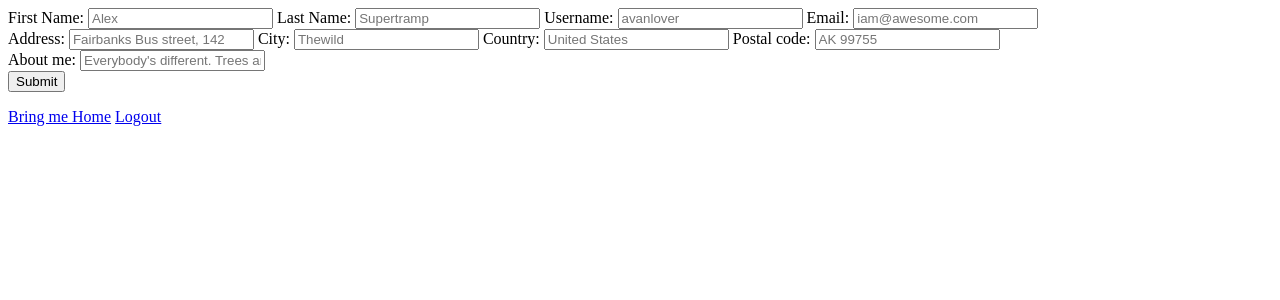
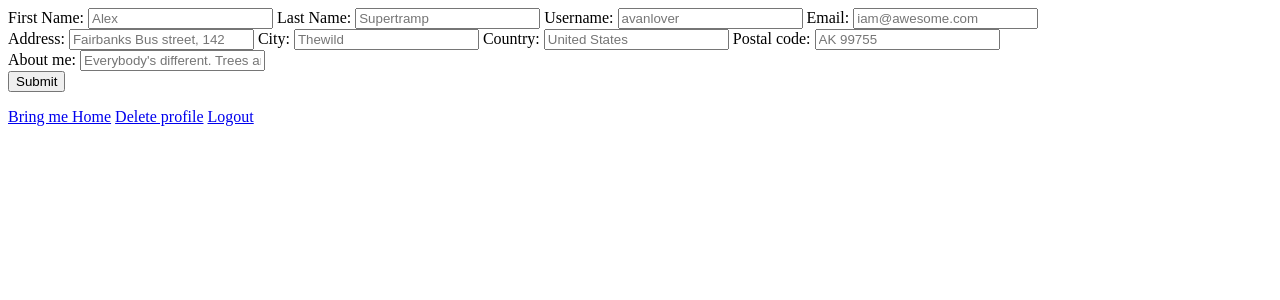
Before and after one commit to PierreBreny/vantal, a Node server app: page /profiles/new in a window 1280 px wide. Shown: the part 173-473 px from the top of the page. Run offline with Node 20, Linux system fonts and the light colour scheme; the visitor is signed in with stand-in values (Sample User, id 1); some libraries are stand-ins or nearby versions.

Commit message:
added 'delete profile' feature

```diff
--- a/routes/profiles.js
+++ b/routes/profiles.js
@@ -5,18 +5,20 @@ const User = require("../models/user");
 const {ensureAuthenticated} = require('../config/auth');
 const { update } = require('../models/profile');
 
-//profile page
+// Profile page
 router.get('/', ensureAuthenticated, (req, res) => {
     res.render('profile', {
         user: req.user
     });
 })
-//new profile page
+
+// Create new profile
 router.get('/new', ensureAuthenticated, (req,res) => {
     res.render('newProfile', {
         user: req.user
     });
 })
+
 
 // Create new profile
 router.post('/new',async (req,res) => {
@@ -32,5 +34,17 @@ router.post('/new',async (req,res) => {
     }
 })
 
+// Delete Profile
+router.get('/delete', ensureAuthenticated, async (req, res) => {
+    try {
+        await User.findOneAndUpdate({_id: req.user._id},{profile: null});
+        // await User.save()
+        res.redirect('/dashboard');
+    } catch (error) {
+        console.log(error);
+        res.redirect('/dashboard');
+    }
+  })
+
 
 module.exports = router;
--- a/views/newProfile.ejs
+++ b/views/newProfile.ejs
@@ -31,5 +31,7 @@
     </div>
     <input type="submit">
 </form>
+
 <a href="/dashboard">Bring me Home</a>
+<a href="/profiles/delete">Delete profile</a>
 <a href="/users/logout">Logout</a>
```
